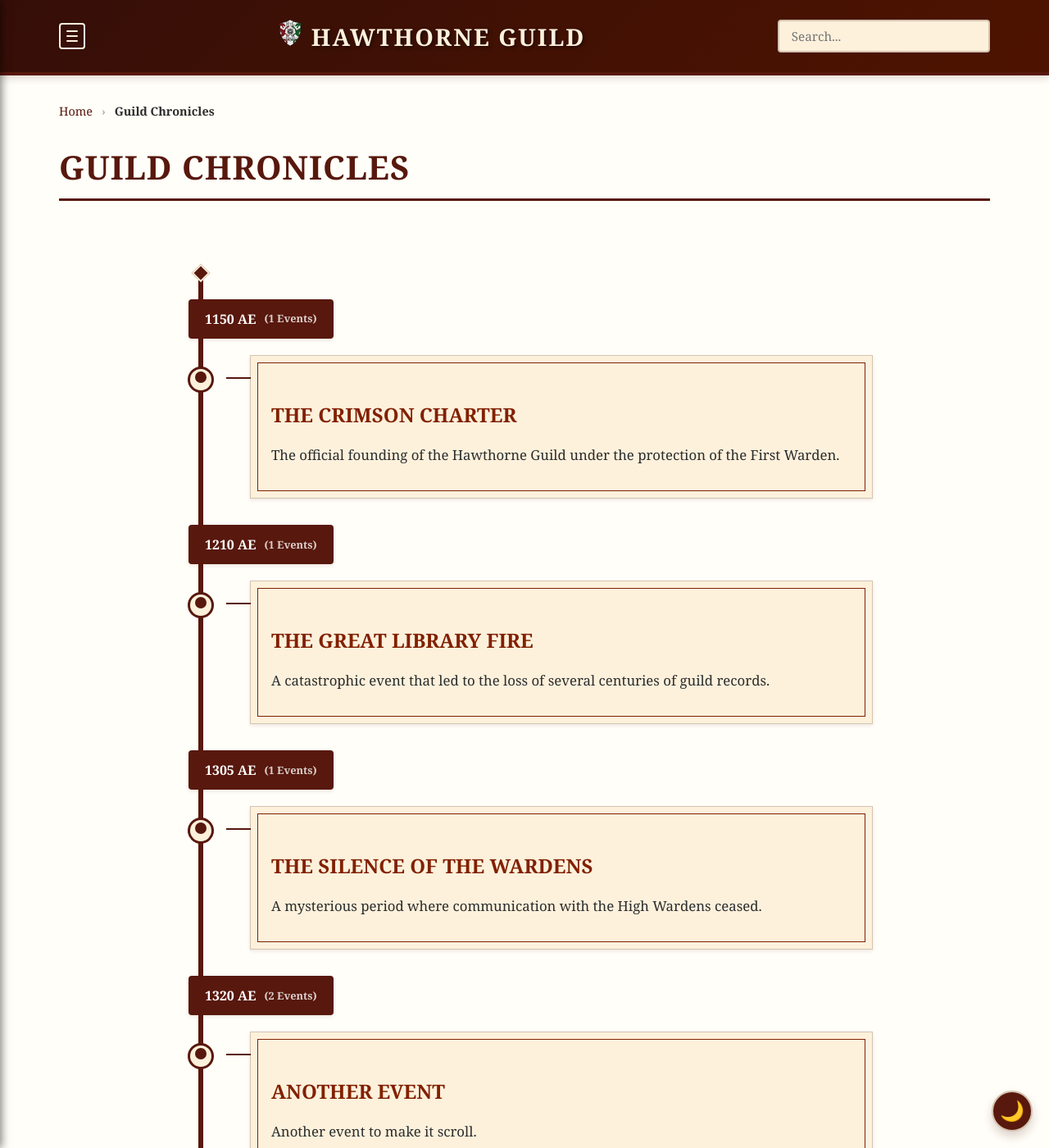
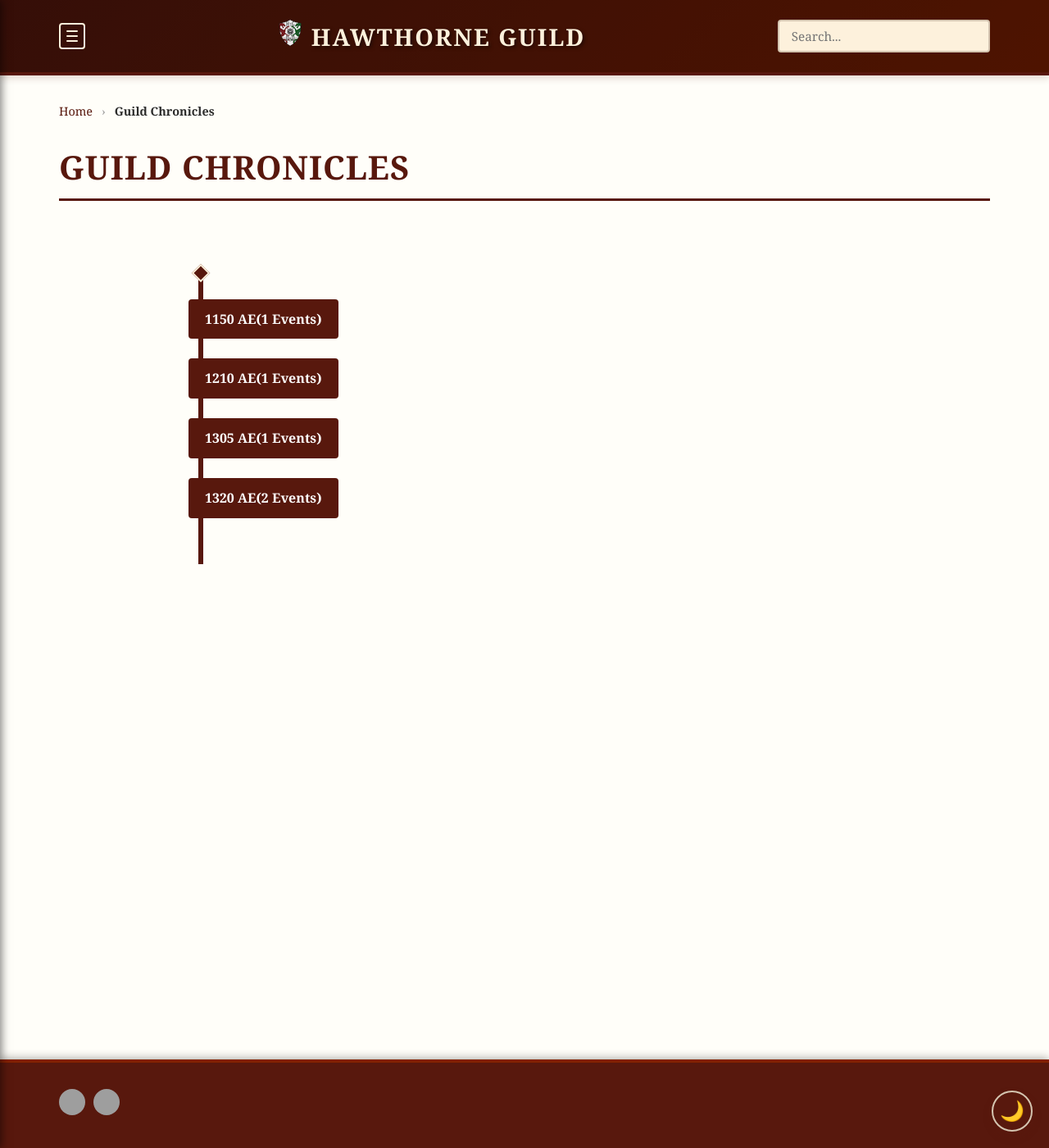
Before and after one commit to coconutswallow/Guides, a Jekyll site: the page built from guild-chronicles.md, in a window 1280 px wide and 1400 px high. Shown: the whole window at 82% size. Built offline with Jekyll 4.4.1, drawn with Linux system fonts in a browser that asks for light colours; comment, search, counter and statistics services are not loaded; some of the changed text lies outside the part shown; grey boxes are pictures that could not be loaded.

Commit message:
UX fixes

```diff
--- a/assets/css/style.css
+++ b/assets/css/style.css
@@ -2057,17 +2057,17 @@
 }
 
 /* ============================================
-   23. TIMELINES (Perfectly Centered & Collapsible)
+   23. TIMELINES (Perfect Centering & Collapsible)
    ============================================ */
 
 .timeline-container {
     position: relative;
     max-width: 850px;
     margin: 3em auto;
-    padding: 40px 0 2em 60px; /* Increased left padding for thicker line */
-}
-
-/* The Vertical Line - Thicker (6px) */
+    padding: 40px 0 2em 60px;
+}
+
+/* Thicker 6px Line */
 .timeline-container::after {
     content: '';
     position: absolute;
@@ -2075,12 +2075,12 @@
     background-color: var(--color-primary);
     top: 0;
     bottom: 0;
-    left: 30px; /* Fixed anchor point */
-    transform: translateX(-50%); /* Centers the 6px width on the 30px mark */
+    left: 30px;
+    transform: translateX(-50%);
     z-index: 1;
 }
 
-/* Starting Marker (Diamond or Circle at the very top) */
+/* Diamond Starting Marker */
 .timeline-start-marker {
     position: absolute;
     top: 0;
@@ -2088,24 +2088,15 @@
     width: 16px;
     height: 16px;
     background-color: var(--color-primary);
-    transform: translateX(-50%) rotate(45deg); /* Diamond shape */
+    transform: translateX(-50%) rotate(45deg);
     z-index: 2;
     border: 2px solid var(--color-bg-light);
 }
 
-/* Collapsible Year Block */
-.timeline-year-group {
-    margin-bottom: 2em;
-    position: relative;
-}
-
-.timeline-year-group summary {
-    list-style: none;
-    outline: none;
-}
+.timeline-year-group { margin-bottom: 1.5em; position: relative; }
+.timeline-year-group summary { list-style: none; outline: none; cursor: pointer; }
 .timeline-year-group summary::-webkit-details-marker { display: none; }
 
-/* Year Marker Button */
 .timeline-year-marker {
     font-family: var(--font-header);
     background-color: var(--color-primary);
@@ -2114,85 +2105,79 @@
     align-items: center;
     padding: 10px 20px;
     font-weight: bold;
-    cursor: pointer;
     z-index: 5;
     position: relative;
-    margin-left: -45px; /* Aligns with the thicker line */
-    box-shadow: var(--shadow-sm);
+    margin-left: -45px;
     border-radius: 4px;
 }
 
-.timeline-year-marker .event-count {
-    font-size: 0.8rem;
-    margin-left: 10px;
-    opacity: 0.8;
-}
-
-/* --- THE NODES (Centering Fix) --- */
+/* --- THE NODES (Visual Fixes) --- */
 
 .timeline-item {
     position: relative;
     width: 100%;
-    margin: 20px 0;
+    min-height: 60px; /* Ensures enough space for centering */
+    margin: 10px 0;
     padding-left: 30px;
-}
-
-/* Outer Ring - Centered exactly on the 6px line */
+    display: flex;
+    align-items: center; /* Vertically aligns the content with the dot */
+}
+
+/* Outer Ring */
 .timeline-item::after {
     content: '';
     position: absolute;
-    width: 26px;
-    height: 26px;
+    width: 28px;
+    height: 28px;
     background-color: var(--color-bg-light);
     border: 3px solid var(--color-primary);
     border-radius: 50%;
     z-index: 3;
-    top: 14px;
     left: -30px;
-    /* The Magic Fix: Centers relative to the anchor */
-    transform: translateX(-50%);
-}
-
-/* Inner Dot - Centered exactly */
+    top: 50%; /* Center anchor */
+    transform: translate(-50%, -50%); /* Perfect X and Y centering */
+    box-sizing: border-box;
+}
+
+/* Inner Dot (Now Bigger & Perfectly Centered) */
 .timeline-item::before {
     content: '';
     position: absolute;
-    width: 14px;
-    height: 14px;
+    width: 16px; /* Increased size */
+    height: 16px;
     background-color: var(--color-primary);
     border-radius: 50%;
     z-index: 4;
-    top: 20px;
     left: -30px;
-    transform: translateX(-50%);
+    top: 50%; /* Center anchor */
+    transform: translate(-50%, -50%); /* Perfect X and Y centering */
 }
 
 /* --- THE CARDS --- */
 
 .timeline-content {
+    width: 100%;
     padding: 20px 25px;
     background-color: var(--color-bg-light);
     border: 1px solid var(--color-border);
     position: relative;
     outline: 1px solid var(--color-secondary);
     outline-offset: -10px;
-    box-shadow: var(--shadow-sm);
-}
-
-/* Connector Line */
+}
+
+/* Horizontal Connector */
 .timeline-content::before {
     content: '';
     position: absolute;
-    top: 26px;
+    top: 50%;
     left: -30px;
     width: 30px;
-    height: 2px;
+    height: 3px; /* Slightly thicker to match 6px line */
     background-color: var(--color-primary);
+    transform: translateY(-50%);
     z-index: 2;
 }
 
-/* Hover Effect */
-.timeline-content:hover {
-    transform: translateX(5px);
-    box-shadow: var(--shadow-md);
-}
+.timeline-title { font-family: var(--font-header); margin: 0 0 5px 0; }
+.timeline-title a { color: var(--color-primary); text-decoration: none; }
+.timeline-excerpt { font-size: 0.95rem; margin: 0; color: var(--color-text); }
--- a/guild-chronicles.md
+++ b/guild-chronicles.md
@@ -12,7 +12,7 @@
   {% assign grouped_events = events | group_by: "timeline_year" %}
 
   {% for group in grouped_events %}
-    <details class="timeline-year-group" open>
+    <details class="timeline-year-group">
       <summary class="timeline-year-marker">
         {{ group.name }} AE
         <span class="event-count">({{ group.items.size }} Events)</span>
```
